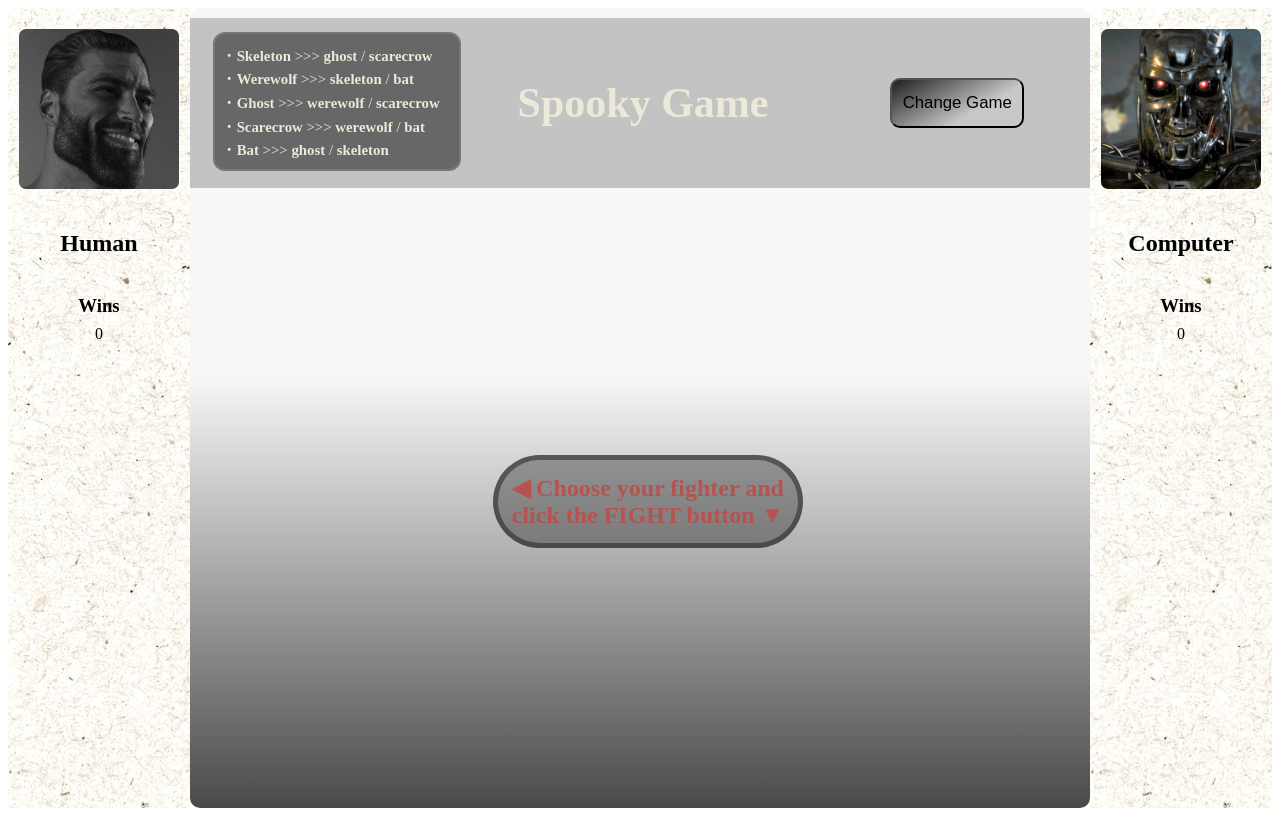
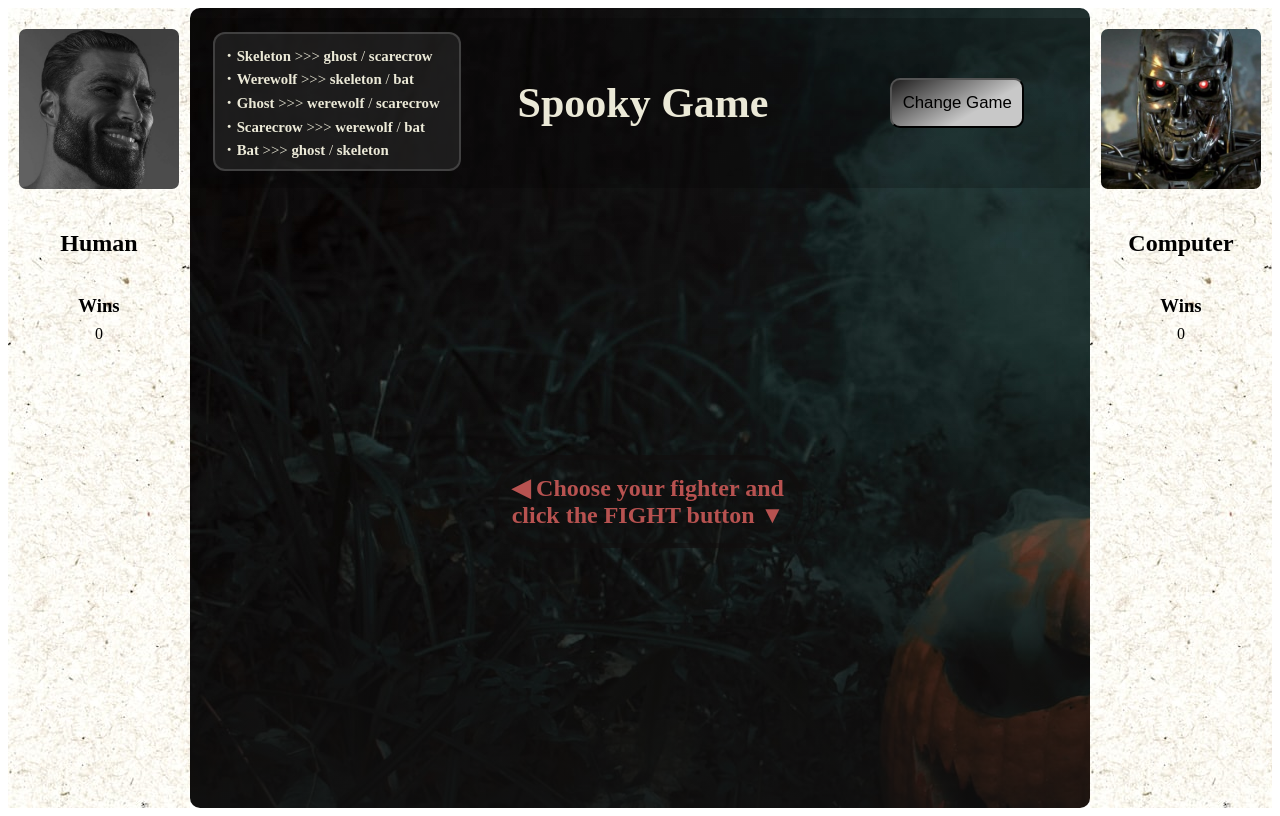
Before and after one commit to bkuhn2/Rock_Paper_Scissors, a plain HTML site: page index.html in a window 1280 px wide. Both pictures are taken after a click on the button "Spooky". Drawn offline with Linux system fonts and the light colour scheme.

Commit message:
Update to load spooky game background

```diff
--- a/main.js
+++ b/main.js
@@ -79,6 +79,7 @@ function loadSpookyGame() {
   currentGame.type = 'spooky';
 
   gamePage.classList.remove('hidden');
+  gamePage.classList.add('spooky-background')
   homePage.classList.add('hidden');
 
   gameHeader.innerText = `${currentGame.type.charAt(0).toUpperCase() + currentGame.type.slice(1)} Game`;
@@ -105,9 +106,6 @@ function loadSpookyGame() {
     </div>
     <img class="" src="" alt="">
   `
-  //add rules
-  //add button to change games, restart(?)
-  //change background
 }
 
 
--- a/style.css
+++ b/style.css
@@ -235,6 +235,12 @@ dl {
   60% { transform: translate(-3px, 1px) rotate(0deg); }
 }
 
+.spooky-background {
+  background-image:
+  linear-gradient(0deg, rgba(17,17,17,0.76) 0%, rgba(48,48,48,0.04) 54%),
+  url("./assets/spooky.jpg");
+}
+
 /* Hidden styles */
 
 .hidden {
```
